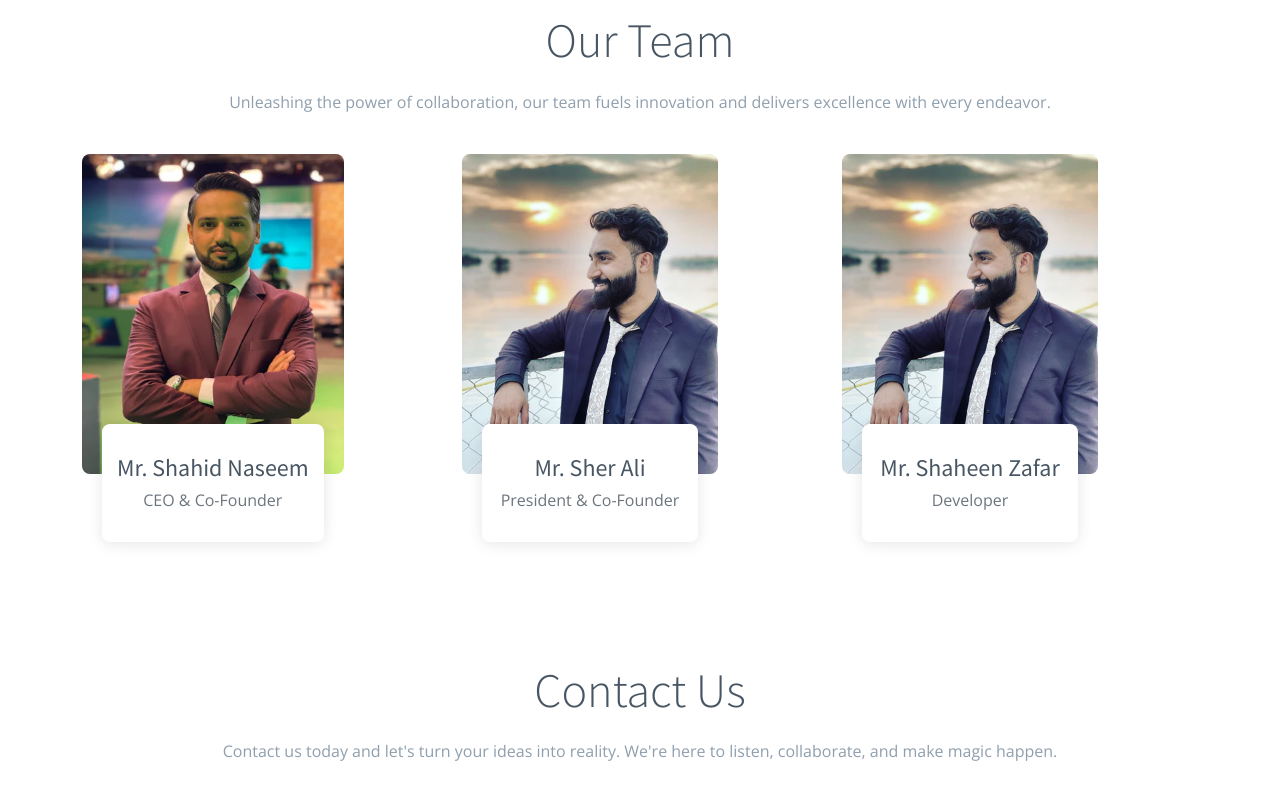
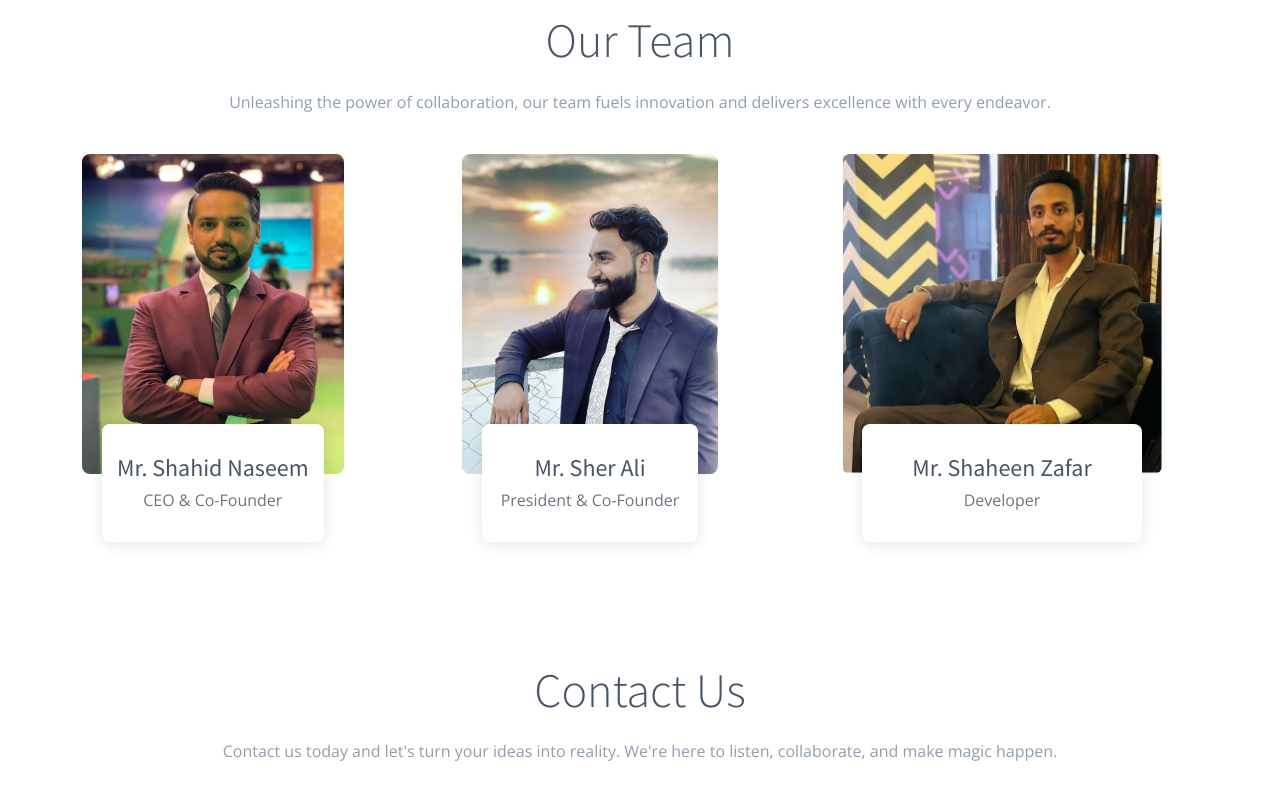
Before and after one commit to ShaheenZafar250101/ShaheenZafar250101.github.io, a plain HTML site: page index.html in a window 1280 px wide. Shown: the part 5971-6771 px from the top of the page. Drawn offline with nearby package versions, Linux system fonts and the light colour scheme; grey boxes are pictures that could not be loaded.

Commit message:
Update index.html

```diff
--- a/index.html
+++ b/index.html
@@ -1107,7 +1107,7 @@ The script. [If you don't have one, we can write it for you]. Any logos, picture
           <div class="col-xl-4 col-md-6 d-flex" data-aos="zoom-in" data-aos-delay="600">
             <div class="team-member">
               <div class="member-img">
-                <img src="sher.webp" class="img-profile" alt="">
+                <img src="shaheen.webp" class="img-profile" alt="">
               </div>
               <div class="member-info">
                 <div class="social">
```
